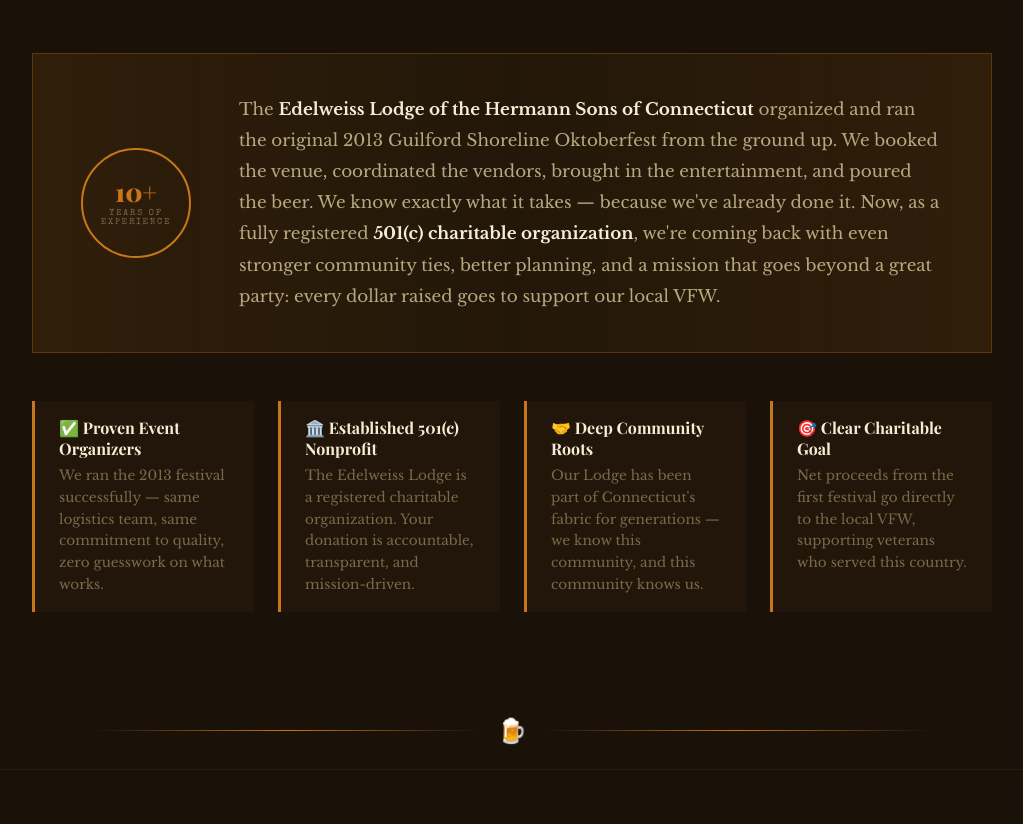
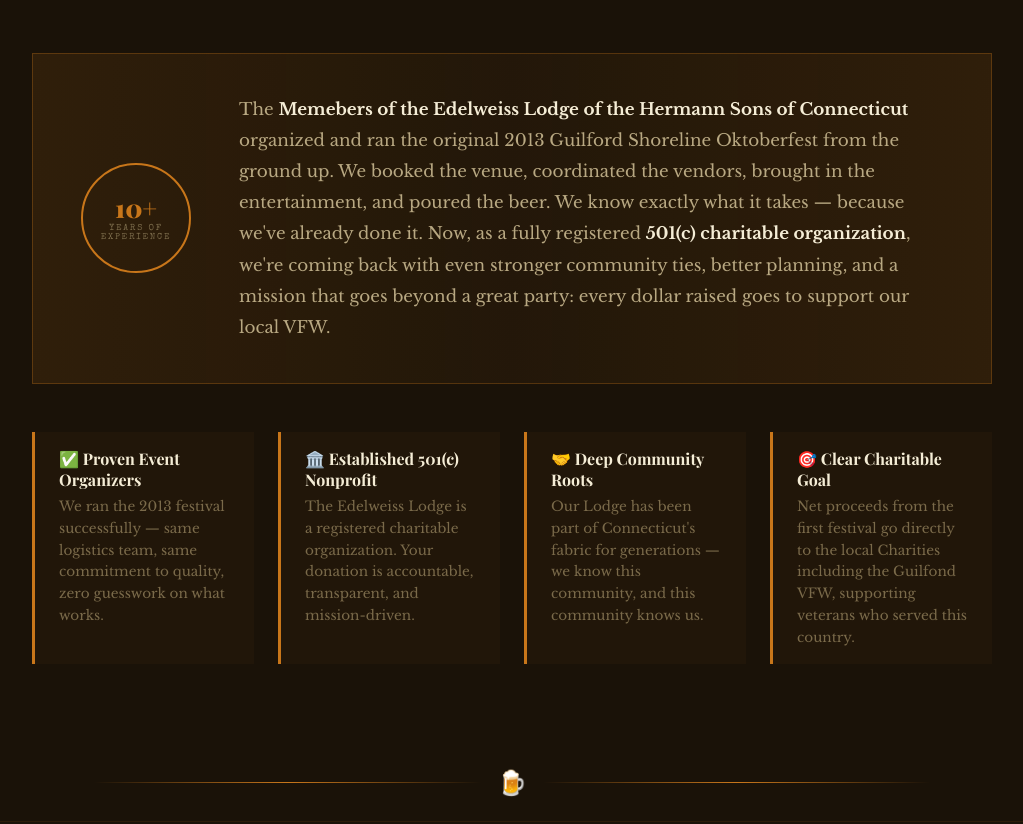
Before and after one commit to JGALLA1987/guilford-oktoberfest, a plain HTML site: page index.html in a window 1280 px wide. Shown: the part 1997-2821 px from the top of the page, without its empty margins (128-1151 px from the left). Drawn offline with nearby package versions, Linux system fonts and the light colour scheme.

Commit message:
Fix spelling and update charity information in index.html
Corrected spelling errors and clarified the message regarding proceeds going to local charities.

```diff
--- a/index.html
+++ b/index.html
@@ -849,7 +849,7 @@
         <span class="yr">10+</span>
         <span class="yr-label">Years of<br>Experience</span>
       </div>
-      <p>The <strong>Edelweiss Lodge of the Hermann Sons of Connecticut</strong> organized and ran the original 2013 Guilford Shoreline Oktoberfest from the ground up. We booked the venue, coordinated the vendors, brought in the entertainment, and poured the beer. We know exactly what it takes — because we've already done it. Now, as a fully registered <strong>501(c) charitable organization</strong>, we're coming back with even stronger community ties, better planning, and a mission that goes beyond a great party: every dollar raised goes to support our local VFW.</p>
+      <p>The <strong>Memebers of the Edelweiss Lodge of the Hermann Sons of Connecticut</strong> organized and ran the original 2013 Guilford Shoreline Oktoberfest from the ground up. We booked the venue, coordinated the vendors, brought in the entertainment, and poured the beer. We know exactly what it takes — because we've already done it. Now, as a fully registered <strong>501(c) charitable organization</strong>, we're coming back with even stronger community ties, better planning, and a mission that goes beyond a great party: every dollar raised goes to support our local VFW.</p>
     </div>
 
     <div class="credentials-grid">
@@ -867,7 +867,7 @@
       </div>
       <div class="cred-item">
         <h4>🎯 Clear Charitable Goal</h4>
-        <p>Net proceeds from the first festival go directly to the local VFW, supporting veterans who served this country.</p>
+        <p>Net proceeds from the first festival go directly to the local Charities including the Guilfond VFW, supporting veterans who served this country.</p>
       </div>
     </div>
   </div>
@@ -919,7 +919,7 @@
         <button class="copy-btn" onclick="copyPost(this)">Copy</button>
         <div class="post-body">Remember Guilford's Shoreline Oktoberfest back in 2013? Cold beer, live music, and the whole town together by the water on a crisp fall day.
 
-The same group that organized it in 2013 — the Edelweiss Lodge of the Hermann Sons of Connecticut — wants to bring it back. And this time, proceeds go to our local VFW.
+The same group that organized it in 2013 — now memebrs of the Edelweiss Lodge of the Hermann Sons of Connecticut — wants to bring it back. And this time, proceeds go to our local VFW.
 
 We need to show there's real community support. Take 30 seconds to sign our free interest pledge:
 
@@ -934,7 +934,7 @@
         <button class="copy-btn" onclick="copyPost(this)">Copy</button>
         <div class="post-body">🍺 Guilford had an Oktoberfest by the water in 2013 and it was absolutely magical.
 
-The same team that built it is back — and this time, every dollar raised goes to our local VFW.
+The same team that built it is back — every dollar raised goes to our local charities including the VFW
 
 Tap the link in bio to sign our free interest pledge. Takes 30 seconds, costs nothing.
 
@@ -958,7 +958,7 @@
         <button class="copy-btn" onclick="copyPost(this)">Copy</button>
         <div class="post-body">Hey Guilford neighbors 👋
 
-The Edelweiss Lodge of the Hermann Sons of Connecticut — the same group that organized the 2013 Shoreline Oktoberfest — is looking to bring the festival back, with proceeds going to our local VFW.
+The Edelweiss Lodge of the Hermann Sons of Connecticut memebers are the same leaders that organized the 2013 Shoreline Oktoberfest — is looking to bring the festival back, with proceeds going to our local VFW.
 
 Before we approach vendors, sponsors, or the town, we want to gauge real interest. There's a quick free pledge form at [LINK] — no commitment, just your name.
 
```
